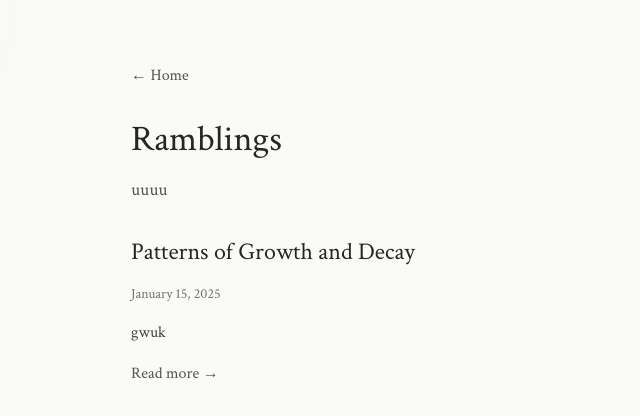
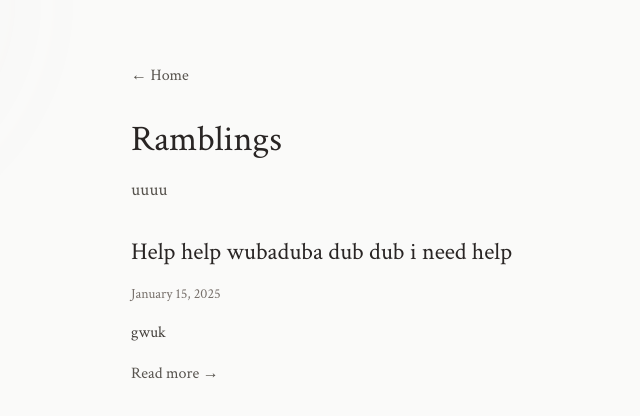
Before and after one commit to Lupp-netizen/Physarum, a Next.js app: page /ramblings in a window 1280 px wide. Shown: the top 416 px of the page, without its empty margins (173-813 px from the left). Built offline with nearby package versions, Linux system fonts and the light colour scheme.

Commit message:
Update ramblings.js

```diff
--- a/pages/ramblings.js
+++ b/pages/ramblings.js
@@ -30,7 +30,7 @@ const RamblingsPage = () => {
             {/* Example rambling posts */}
             <article className="prose">
               <h2 className="text-2xl font-light text-stone-800 mb-4">
-                Patterns of Growth and Decay
+                Help help wubaduba dub dub i need help
               </h2>
               <div className="text-sm text-stone-500 mb-4">January 15, 2025</div>
               <p className="text-stone-700 leading-relaxed">
```
